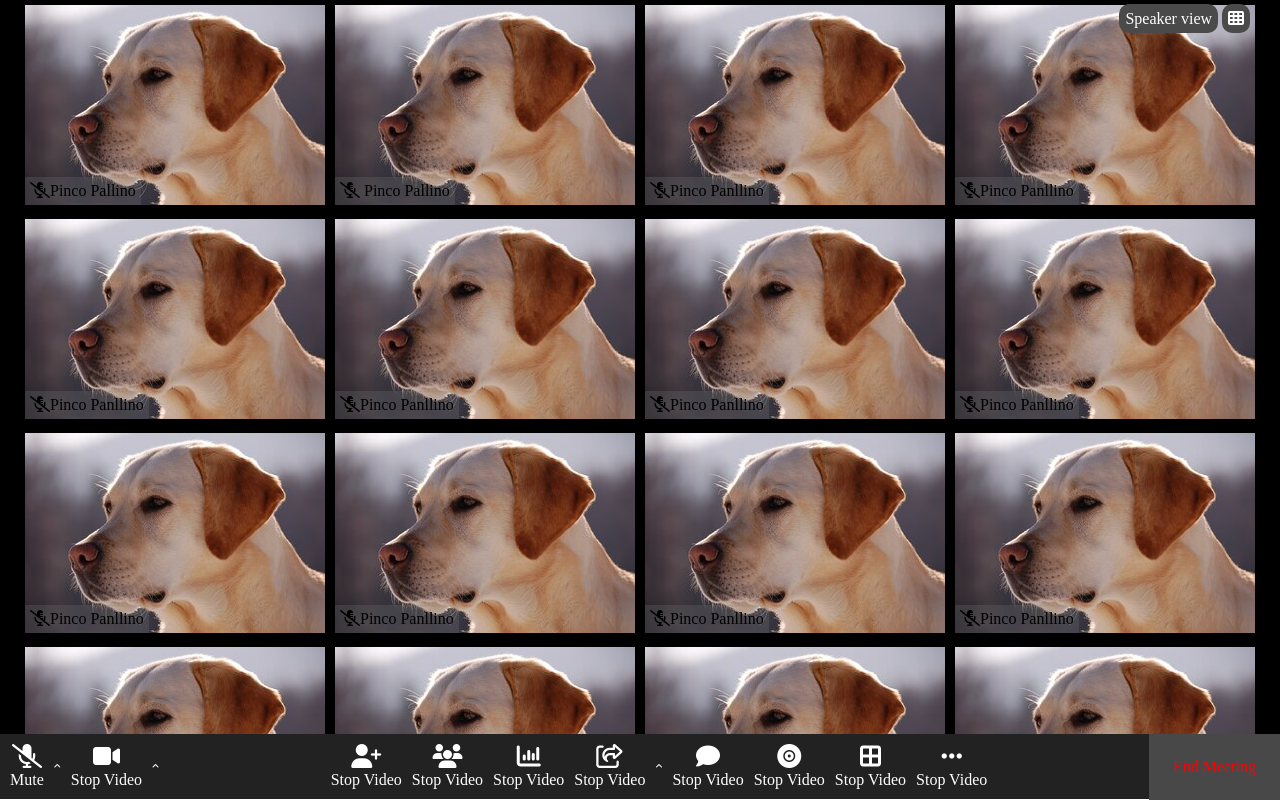
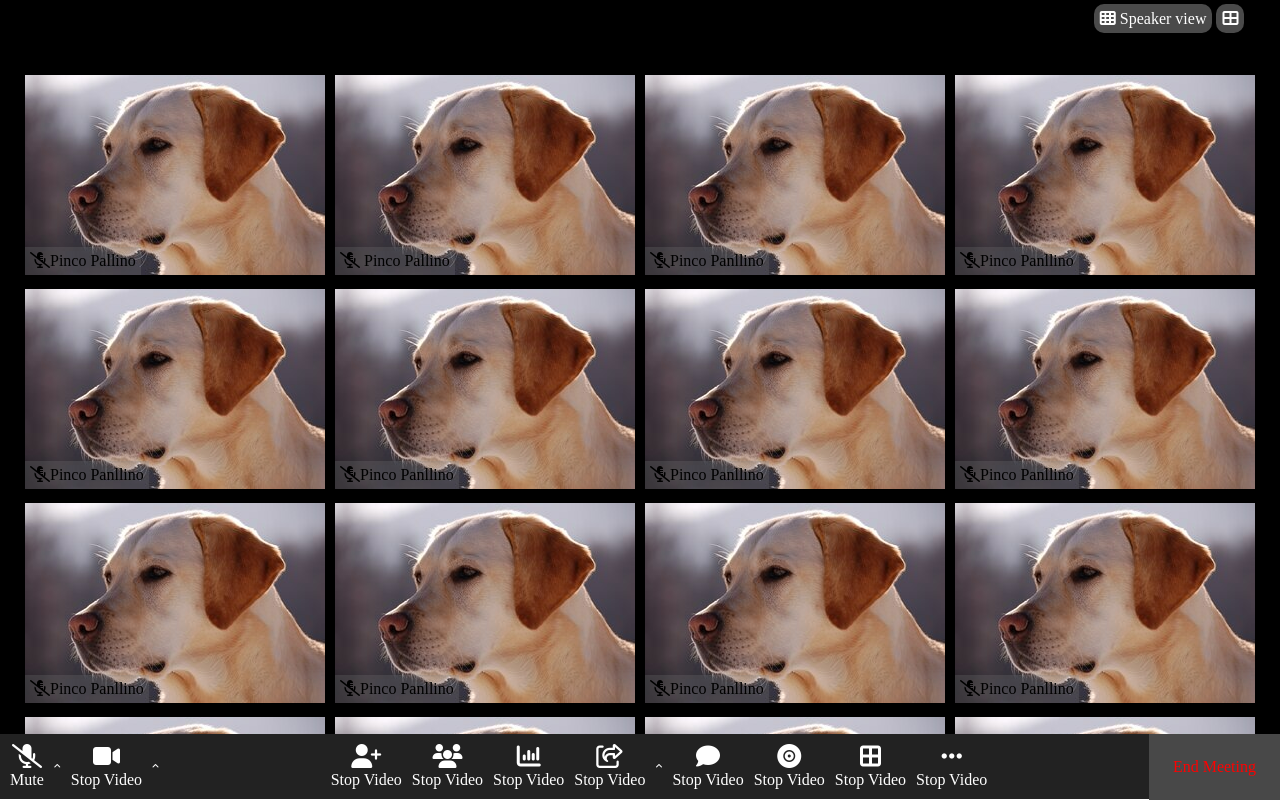
Before and after one commit to PatrizioCorcione/html-css-zoom, a plain HTML site: page index.html in a window 1280 px wide. Drawn offline with Linux system fonts and the light colour scheme.

Commit message:
fine header inizio aggiustamenti footer

```diff
--- a/css/style.css
+++ b/css/style.css
@@ -5,7 +5,7 @@
 }
 
 header{
-  width: 12%;
+  width: 14%;
   position: fixed;
   right: 17px;
   padding: 10px;
@@ -21,6 +21,7 @@ header{
 }
 
 main{
+  padding-top: 70px;
   background-color: rgb(0, 0, 0);
   height: calc(100vh - 66px);
   overflow: auto;
--- a/index.html
+++ b/index.html
@@ -11,8 +11,8 @@
 
   <header>
     <div>
-      <span class="gray">Speaker view</span>
-      <span class="gray"><i class="fa-solid fa-table-cells"></i></span>
+      <span class="gray"><i class="fa-solid fa-table-cells"></i>   Speaker view</span>
+      <span class="gray"><i class="fa-solid fa-table-cells-large"></i></span>
     </div>
   </header>
 
```
